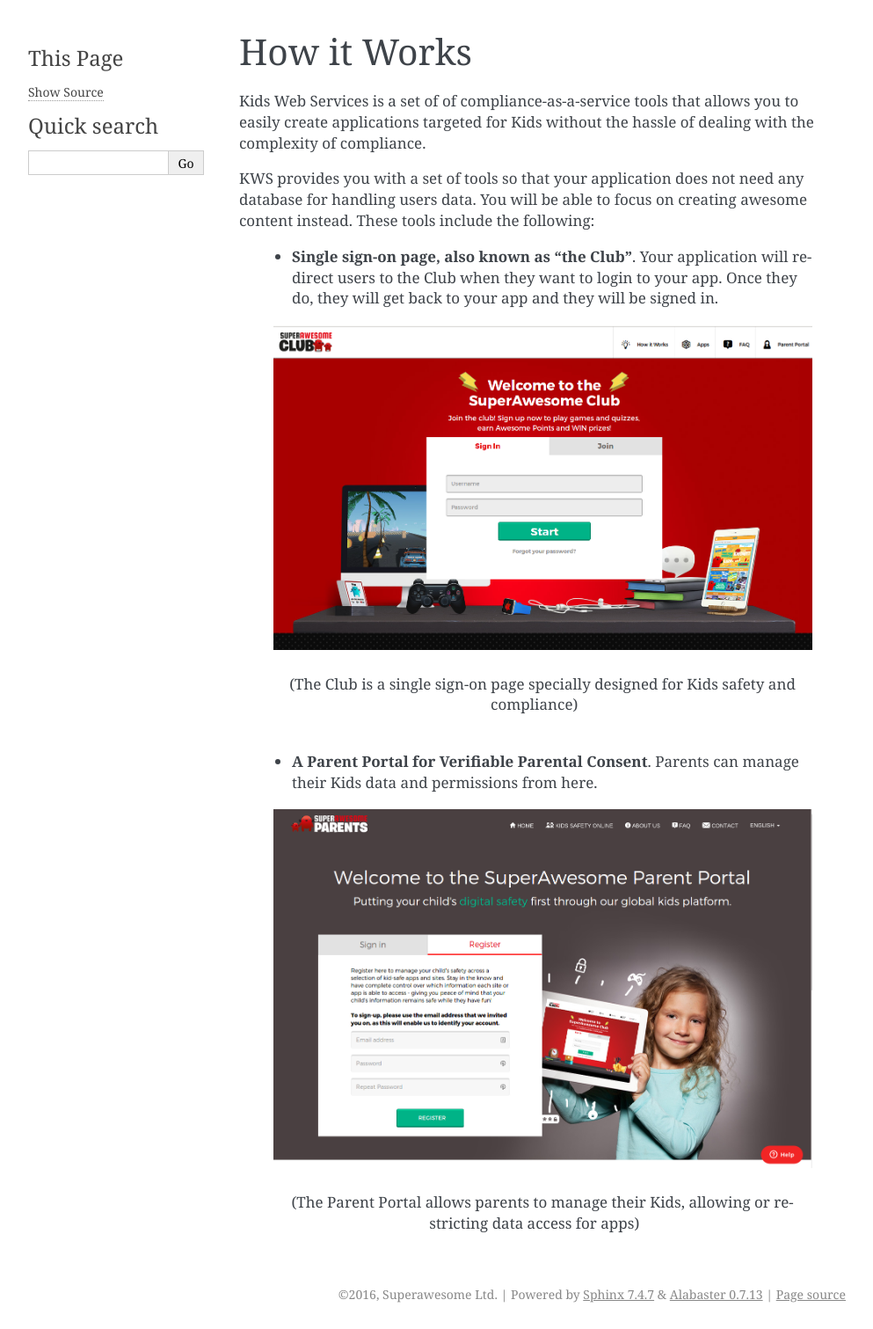
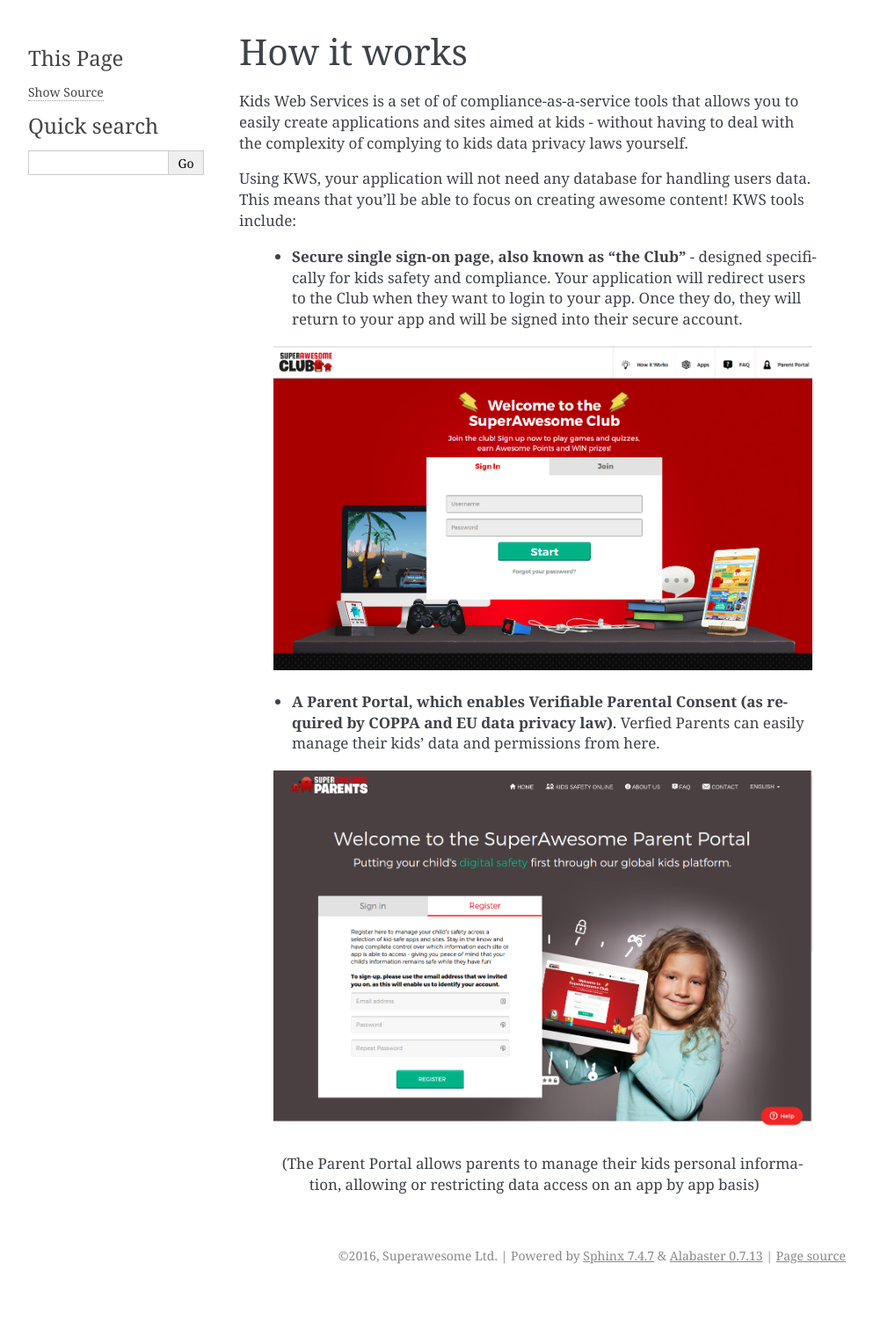
Before and after one commit to sophiehart/sa-kws-docs, a Sphinx documentation site: the page built from source/02-how-it-works.rst, in a window 1280 px wide. Shown: the whole page at 88% size, without its empty margins (148-1141 px from the left). Built offline with Sphinx 7.4.7, drawn with Linux system fonts in a browser that asks for light colours; after the commit the page ends 1467 px from its top, so only the background shows below that.

Commit message:
Update 02-how-it-works.rst

```diff
--- a/source/02-how-it-works.rst
+++ b/source/02-how-it-works.rst
@@ -1,16 +1,15 @@
-How it Works
+How it works
 =============
 
-Kids Web Services is a set of of compliance-as-a-service tools that allows you to easily create applications targeted for Kids without the hassle of dealing with the complexity of compliance.
+Kids Web Services is a set of of compliance-as-a-service tools that allows you to easily create applications and sites aimed at kids -  without having to deal with the complexity of complying to kids data privacy laws yourself.
 
-KWS provides you with a set of tools so that your application does not need any database for handling users data. You will be able to focus on creating awesome content instead. These tools include the following:
+Using KWS, your application will not need any database for handling users data. This means that you'll be able to focus on creating awesome content! KWS tools include:
 
-    * **Single sign-on page, also known as "the Club"**. Your application will redirect users to the Club when they want to login to your app. Once they do, they will get back to your app and they will be signed in.
+    * **Secure single sign-on page, also known as "the Club"** - designed specifically for kids safety and compliance. Your application will redirect users to the Club when they want to login to your app. Once they do, they will return to your app and will be signed into their secure account.
     .. figure:: img/club.png
 
-        (The Club is a single sign-on page specially designed for Kids safety and compliance)
 
-    * **A Parent Portal for Verifiable Parental Consent**. Parents can manage their Kids data and permissions from here.
+    * **A Parent Portal, which enables Verifiable Parental Consent (as required by COPPA and EU data privacy law)**. Verfied Parents can easily manage their kids' data and permissions from here.
     .. figure:: img/parent-portal.png
 
-        (The Parent Portal allows parents to manage their Kids, allowing or restricting data access for apps)
+        (The Parent Portal allows parents to manage their kids personal information, allowing or restricting data access on an app by app basis)
```
